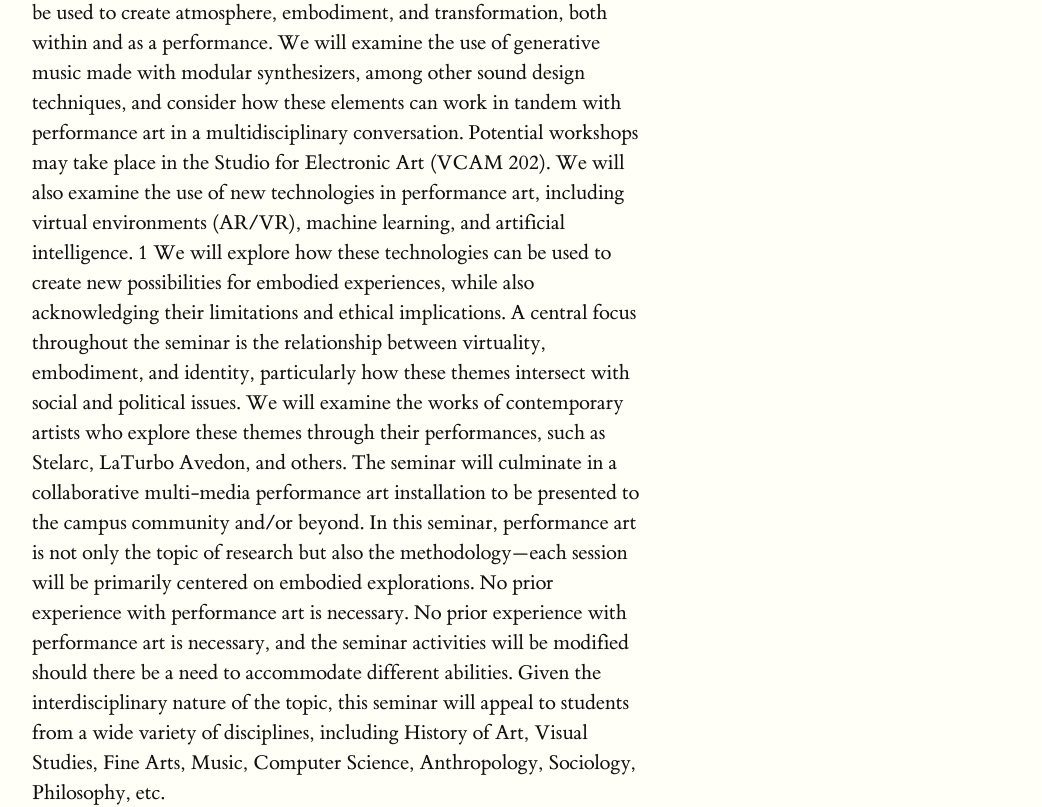
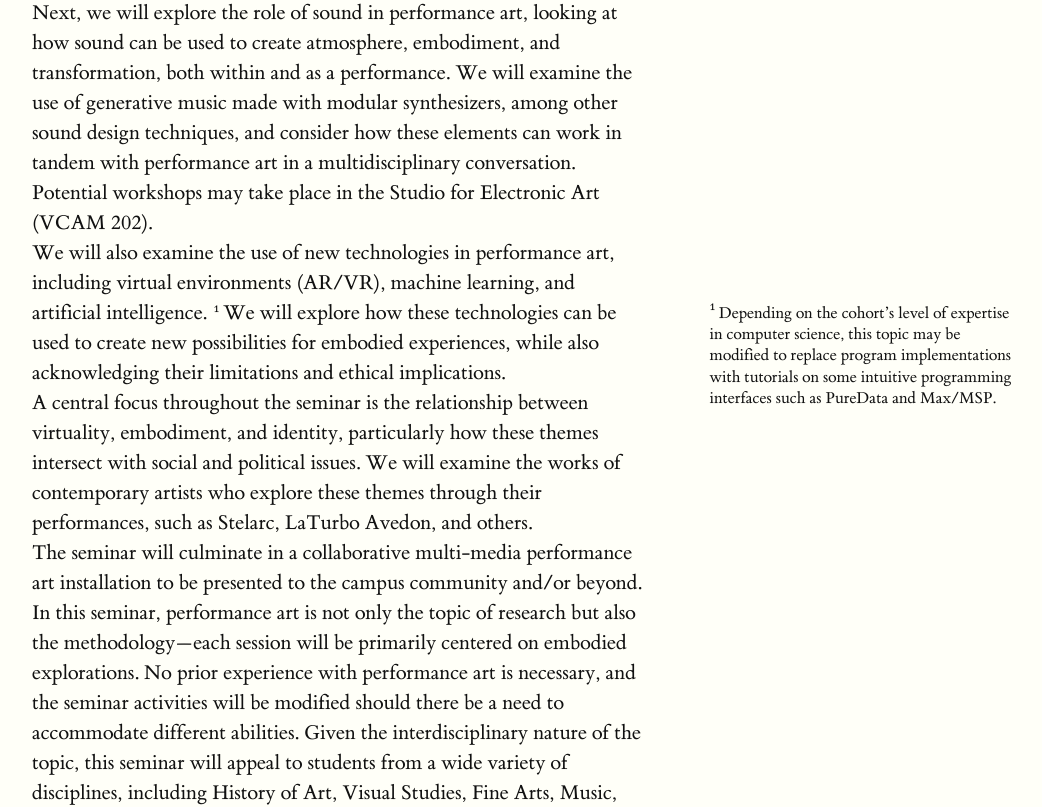
Before and after one commit to teriyake/hcah-seminar-s24, a website: page index.html in a window 1280 px wide. Shown: the part 778-1585 px from the top of the page, without its empty margins (128-1170 px from the left). Drawn offline with Linux system fonts and the light colour scheme; files whose address does not match are found by name.

Commit message:
Update index.html

```diff
--- a/index.html
+++ b/index.html
@@ -26,35 +26,36 @@
           creative exercises, we will investigate the artistic potential of
           digital technologies, as well as the ethical implications and
           socio-political potentiality through the lens of Posthumanism and
-          Whitehead’s process ontology. We will begin by considering the concept
+          Whitehead’s process ontology.<br>We will begin by considering the concept
           of the "virtual" as it relates to performance art, drawing on the
           philosophical work of Gilles Deleuze and Henri Bergson. In common
           parlance, “virtual” is often synonymous with “digital,” which implies
           a cartesian disembodiment. However, we will critically examine this
           opposition between virtuality and embodiment and seek ways to bridge
-          the two in the process of artistic inquiry. Next, we will explore the
+          the two in the process of artistic inquiry.<br>Next, we will explore the
           role of sound in performance art, looking at how sound can be used to
           create atmosphere, embodiment, and transformation, both within and as
           a performance. We will examine the use of generative music made with
           modular synthesizers, among other sound design techniques, and
           consider how these elements can work in tandem with performance art in
           a multidisciplinary conversation. Potential workshops may take place
-          in the Studio for Electronic Art (VCAM 202). We will also examine the
+          in the Studio for Electronic Art (VCAM 202).<br>We will also examine the
           use of new technologies in performance art, including virtual
-          environments (AR/VR), machine learning, and artificial intelligence. 1
-          We will explore how these technologies can be used to create new
+          environments (AR/VR), machine learning, and artificial intelligence. <label for="sn-1" class="margin-toggle sidenote-number"></label>
+          <input type="checkbox" id="sn-1" class="margin-toggle" />
+          <span class="sidenote">Depending on the cohort’s level of expertise in computer science, this topic may be modified to replace program
+implementations with tutorials on some intuitive programming interfaces such as PureData and Max/MSP.</span> We will explore how these technologies can be used to create new
           possibilities for embodied experiences, while also acknowledging their
-          limitations and ethical implications. A central focus throughout the
+          limitations and ethical implications.<br>A central focus throughout the
           seminar is the relationship between virtuality, embodiment, and
           identity, particularly how these themes intersect with social and
           political issues. We will examine the works of contemporary artists
           who explore these themes through their performances, such as Stelarc,
-          LaTurbo Avedon, and others. The seminar will culminate in a
+          LaTurbo Avedon, and others.<br>The seminar will culminate in a
           collaborative multi-media performance art installation to be presented
-          to the campus community and/or beyond. In this seminar, performance
+          to the campus community and/or beyond.<br>In this seminar, performance
           art is not only the topic of research but also the methodology—each
-          session will be primarily centered on embodied explorations. No prior
-          experience with performance art is necessary. No prior experience with
+          session will be primarily centered on embodied explorations. No prior experience with
           performance art is necessary, and the seminar activities will be
           modified should there be a need to accommodate different abilities.
           Given the interdisciplinary nature of the topic, this seminar will
```
